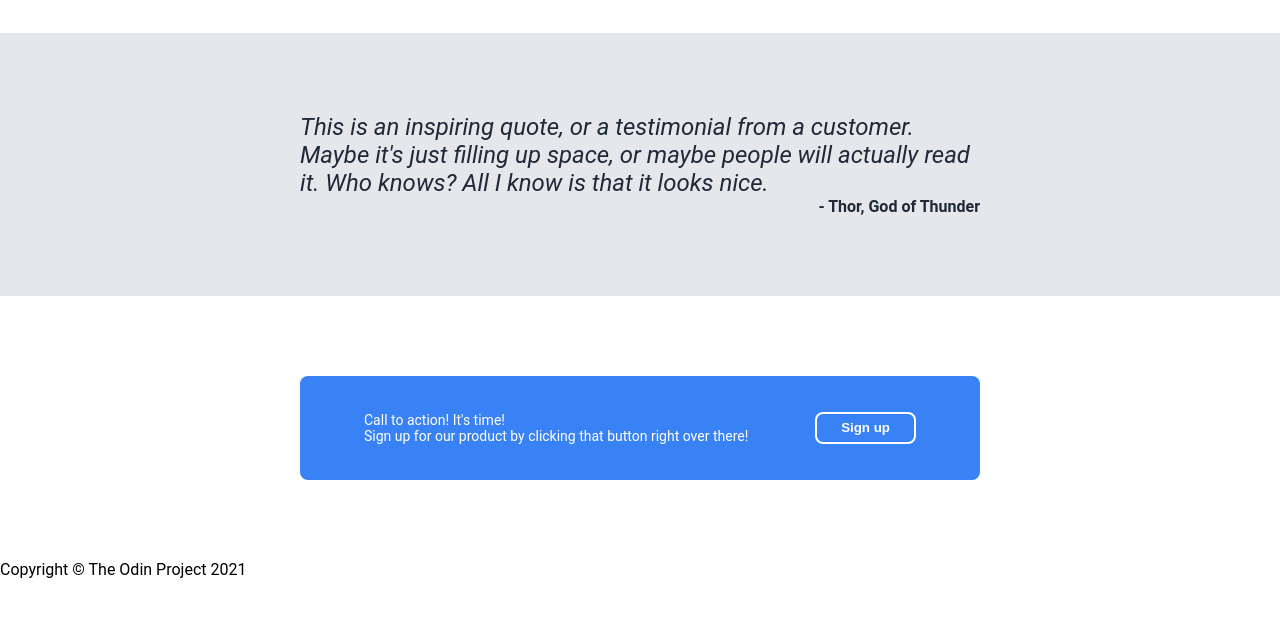
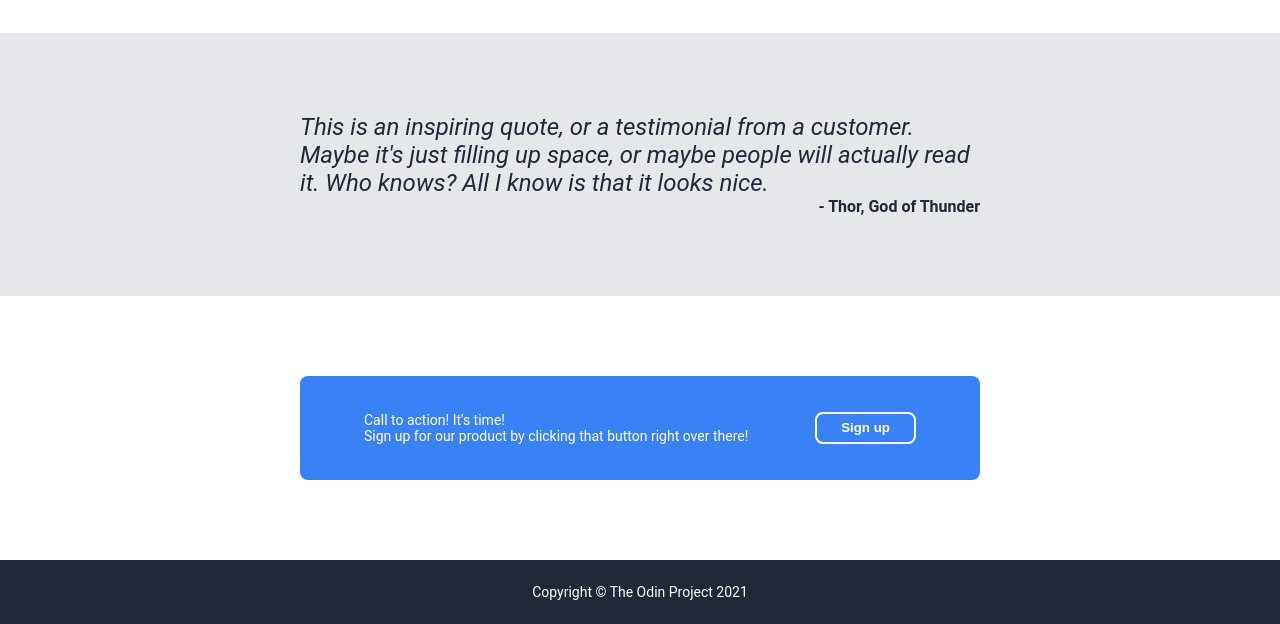
Before and after one commit to teanaie/odin-landing-page, a plain HTML site: page index.html in a window 1280 px wide. Shown: the part 741-1365 px from the top of the page. Before the commit the page ends 1320 px from the top, so only its background shows below. Drawn offline with Linux system fonts and the light colour scheme.

Commit message:
Add footer styling

```diff
--- a/style.css
+++ b/style.css
@@ -141,3 +141,11 @@ ul {
     padding: 6px 24px;
     font-weight: bold;
 }
+
+footer {
+    background-color: #1f2937;
+    color: white;
+    text-align: center;
+    font-size: 14px;
+    padding: 24px 56px;
+}
```
